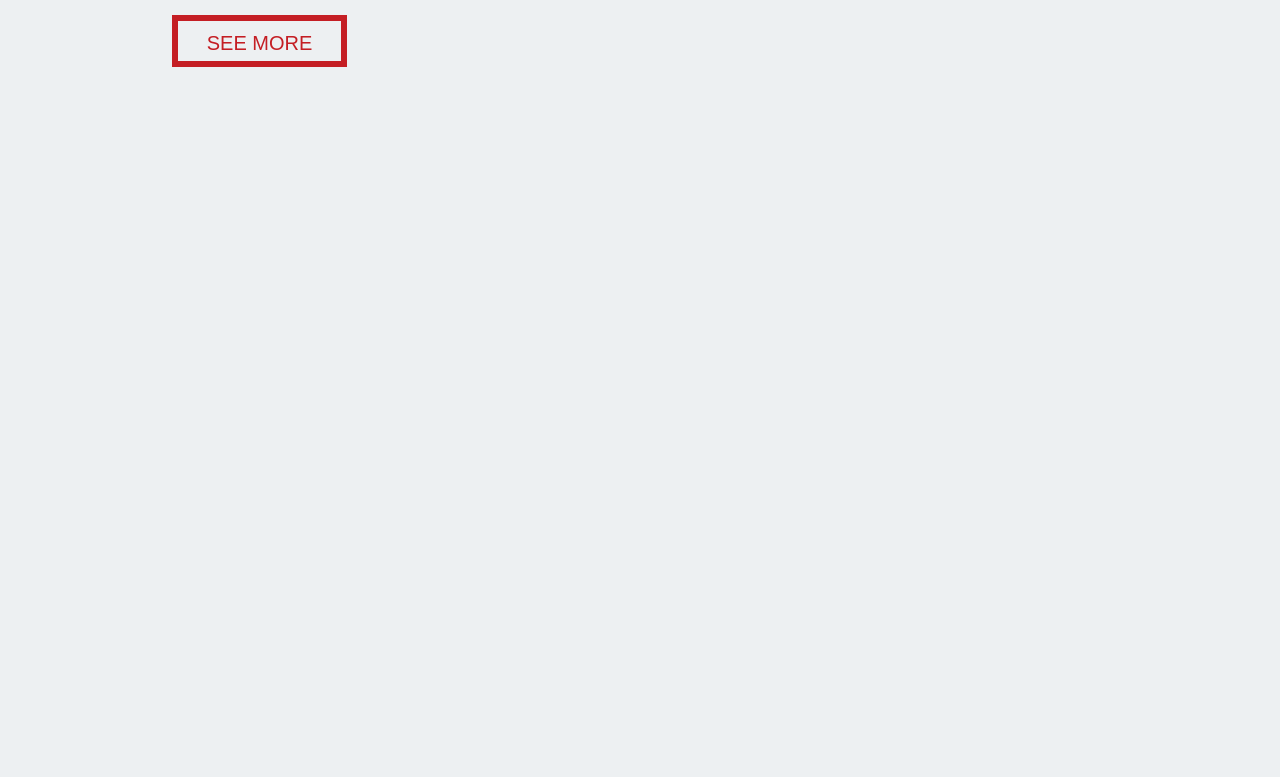
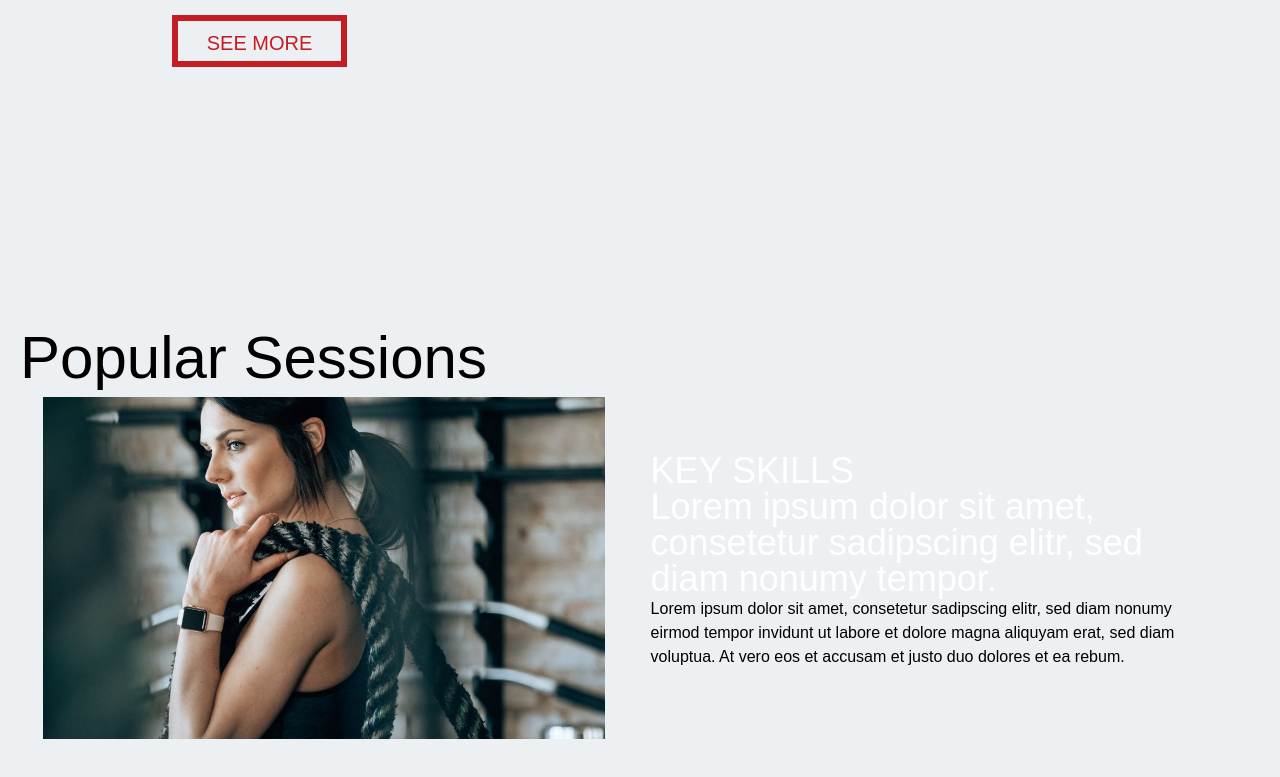
Before and after one commit to AlexandriaLindsay/gym-app, a React (Create React App) app: page / in a window 1280 px wide. Shown: the part 2513-3290 px from the top of the page. Before the commit the page ends 2848 px from the top, so only its background shows below. Built offline with nearby package versions, Linux system fonts and the light colour scheme; a web font is replaced by a local one.

Commit message:
09/20/2021

```diff
--- a/src/components/views/Home.js
+++ b/src/components/views/Home.js
@@ -21,6 +21,9 @@ import MemberImage3 from '../../assets/images/steel-weights.jpg';
 import MemberImage4 from '../../assets/images/fitness-equipment.jpg';
 import results from '../../assets/images/results.jpg';
 import Arrow from '../../assets/images/arrow-graphic.svg';
+import session1 from '../../assets/images/cross-fit.jpg';
+import session2 from '../../assets/images/yoga-class.jpg';
+import session3 from '../../assets/images/heavy-rope-training.jpg';
 
 
 
@@ -113,6 +116,19 @@ class Home extends Component {
                             <Image src={results} alt='Man Bench Dead Lifting' />
                         </DoubleCol>
                     </Section>
+
+                    <Section className='popular-sessions'>
+                        <h2>Popular Sessions</h2>
+                        <DoubleCol>
+                            <Image src={session1} alt='Rope Training' />
+                        </DoubleCol>
+
+                        <DoubleCol>
+                            <h3 style={{ textTransform: 'uppercase' }}>Key Skills</h3>
+                            <h3>Lorem ipsum dolor sit amet, consetetur sadipscing elitr, sed diam nonumy tempor.</h3>
+                            <p>Lorem ipsum dolor sit amet, consetetur sadipscing elitr, sed diam nonumy eirmod tempor invidunt ut labore et dolore magna aliquyam erat, sed diam voluptua. At vero eos et accusam et justo duo dolores et ea rebum.</p>
+                        </DoubleCol>
+                    </Section>
                 </LayoutDefault>
 
                 {/* <Query query={gql`
```
